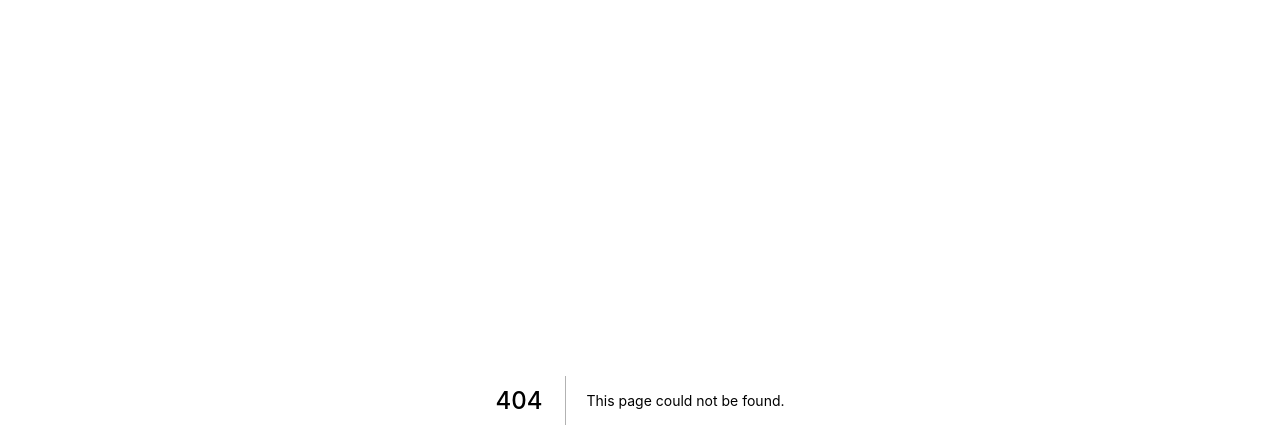
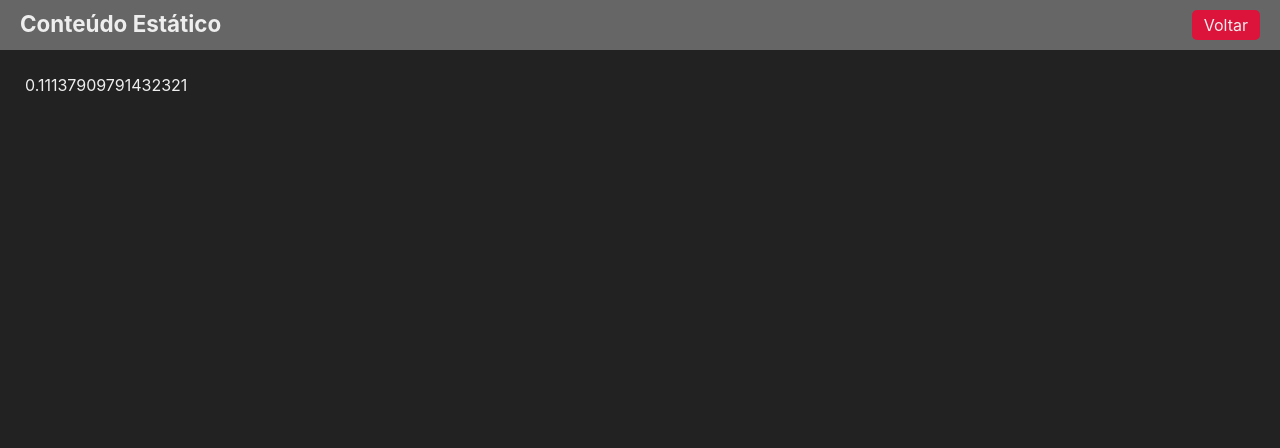
Before and after one commit to KDashMax/aulao_nextjs, a Next.js app: page /estatico in a window 1280 px wide. Before the commit this address had no page. Shown: the top 448 px of the page. Built offline with nearby package versions, Linux system fonts and the light colour scheme.

Commit message:
ADDED/UPDATED estrutura básica foi adicionada a página

```diff
--- /dev/null
+++ b/src/pages/estatico.jsx
@@ -0,0 +1,9 @@
+import Layout from "../components/Layout"
+
+export default function Estatico() {
+    return (
+        <Layout titulo="Conteúdo Estático">
+            <div>{Math.random()}</div>
+        </Layout>
+    )
+}
--- a/src/pages/index.jsx
+++ b/src/pages/index.jsx
@@ -23,6 +23,7 @@
                 <Navegador texto="Navegação #02" destino="/cliente/sp-2/991" cor="navy" />
                 <Navegador texto="Componente com Estado" destino="/estado" cor="hotpink" />
                 <Navegador texto="Integração com API #01" destino="/integracao_1" cor="goldenrod" />
+                <Navegador texto="Conteúdo Estático" destino="/estatico" cor="#fa054a" />
             </div>
         </>
     )
```
